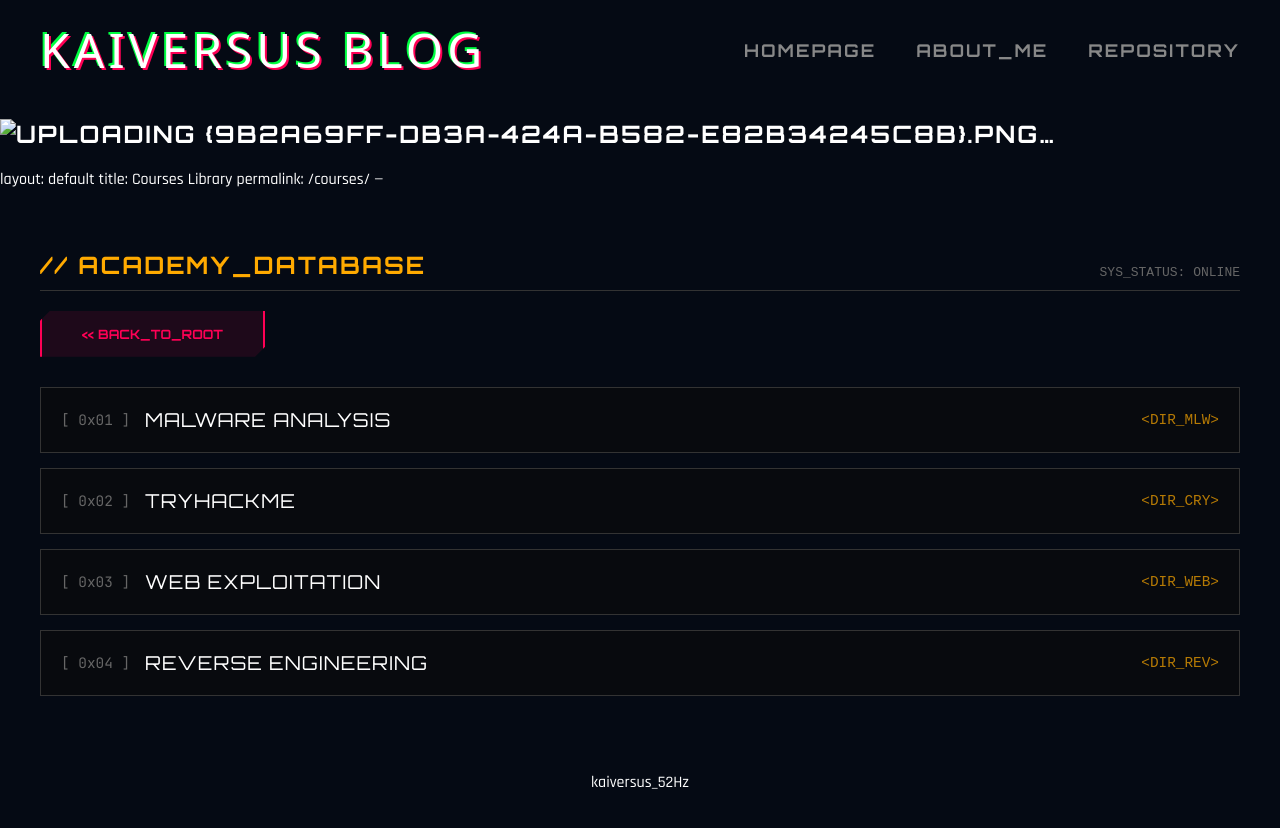
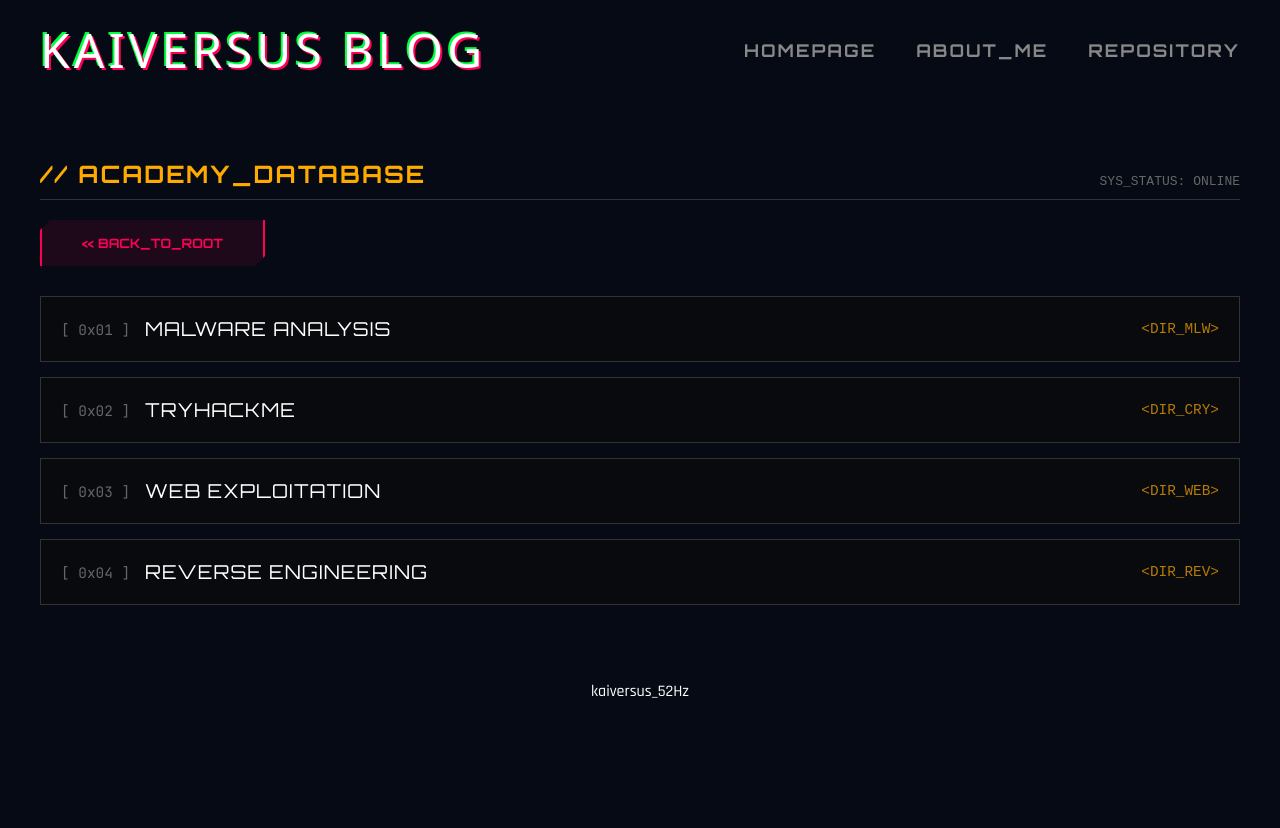
Before and after one commit to kaiversus/kaiversus.github.io, a Jekyll site: the page built from pages/courses.md, in a window 1280 px wide. Shown: the top 828 px of the page. Built offline with Jekyll 4.4.1, drawn with Linux system fonts in a browser that asks for light colours; some web fonts are replaced; our own code applies the rules of GitHub Pages for plain Markdown files; some of the changed lines change nothing that is shown.

Commit message:
Update courses.md

```diff
--- a/pages/courses.md
+++ b/pages/courses.md
@@ -1,4 +1,3 @@
-![Uploading {9B2A69FF-DB3A-424A-B582-E82B34245C8B}.png…]()
 ---
 layout: default
 title: Courses Library
```
